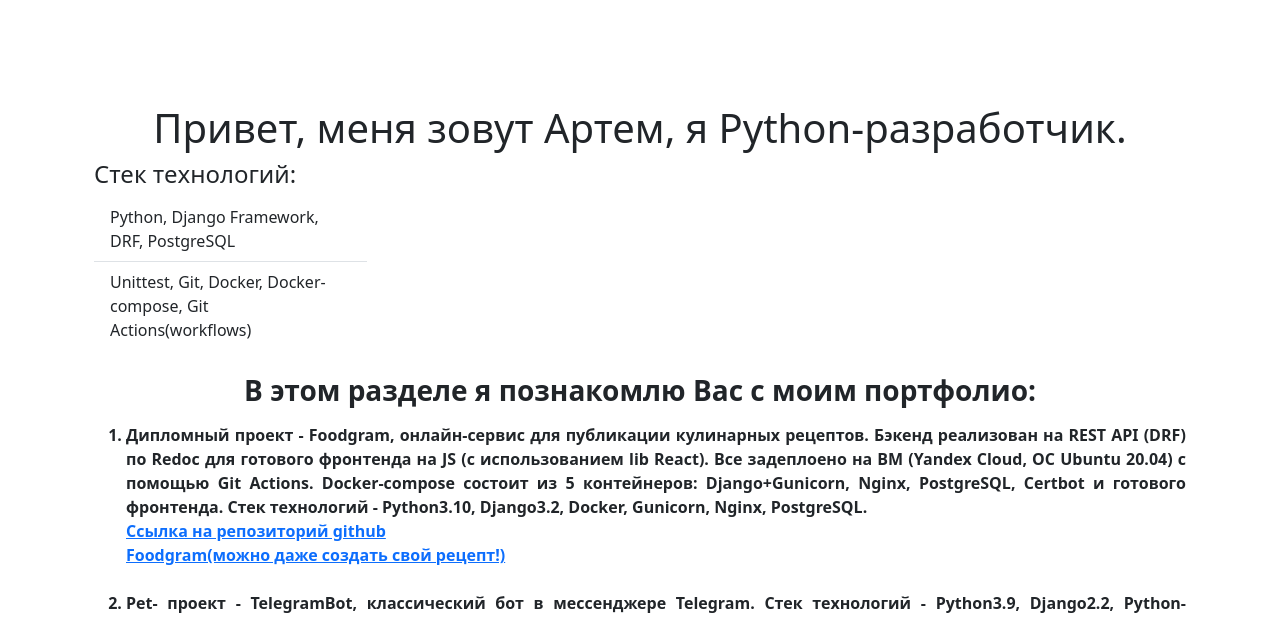
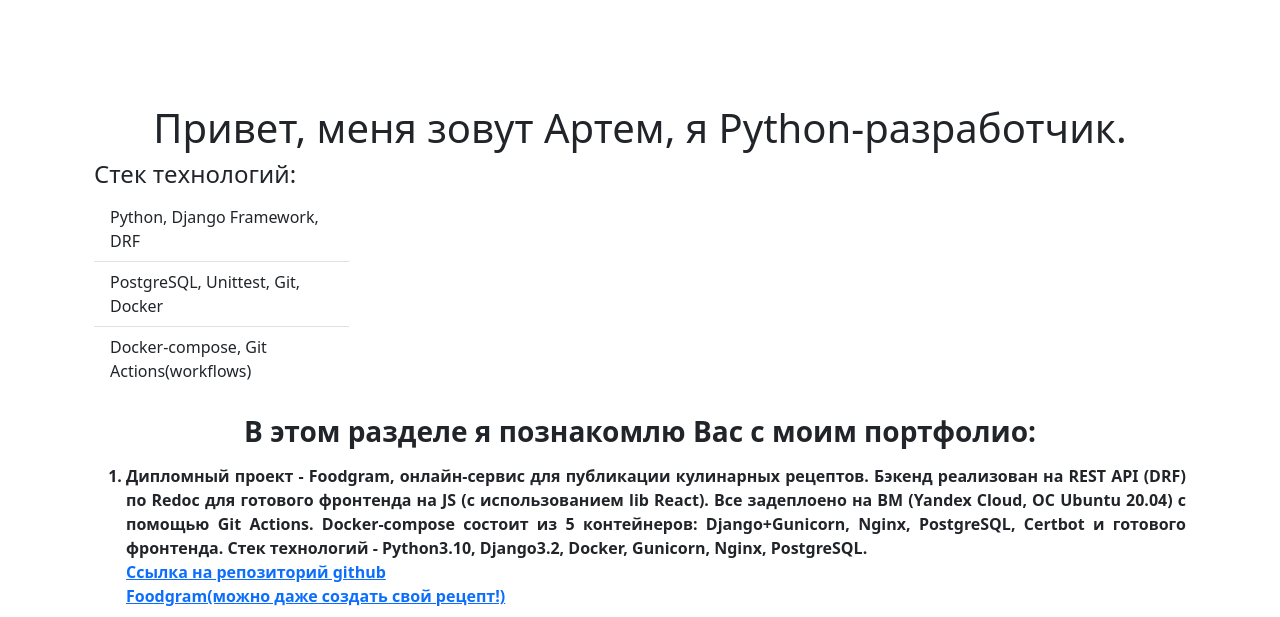
Before and after one commit to KitKat-ru/Yatube-project, a Django app: page /about/author/ in a window 1280 px wide. Shown: the part 56-673 px from the top of the page. Run offline with Django 3.2, Linux system fonts and the light colour scheme; some libraries are stand-ins or nearby versions.

Commit message:
revorked_template8

```diff
--- a/yatube/templates/about/author.html
+++ b/yatube/templates/about/author.html
@@ -3,17 +3,22 @@
 {% block content %}
 <div class="container py-5">
   <center><h1>Привет, меня зовут Артем, я Python-разработчик.</h1></center>
+  <div class="row">
     <h4>Стек технологий:</h4>
     <aside class="col-12 col-md-3">
       <ul class="list-group list-group-flush">
         <li class="list-group-item">
-        Python, Django Framework, DRF, PostgreSQL
+          Python, Django Framework, DRF
         </li>
         <li class="list-group-item">
-        Unittest, Git, Docker, Docker-compose, Git Actions(workflows)
+          PostgreSQL, Unittest, Git, Docker
+        </li>
+        <li class="list-group-item">
+          Docker-compose, Git Actions(workflows)
         </li>
       </ul>
     </aside>
+  </div>
   <br>
   <h3><strong><center>В этом разделе я познакомлю Вас с моим портфолио:</center><strong></h3>
   <p align=justify>
```
Lines whose indentation alone changed are shown as unchanged.
